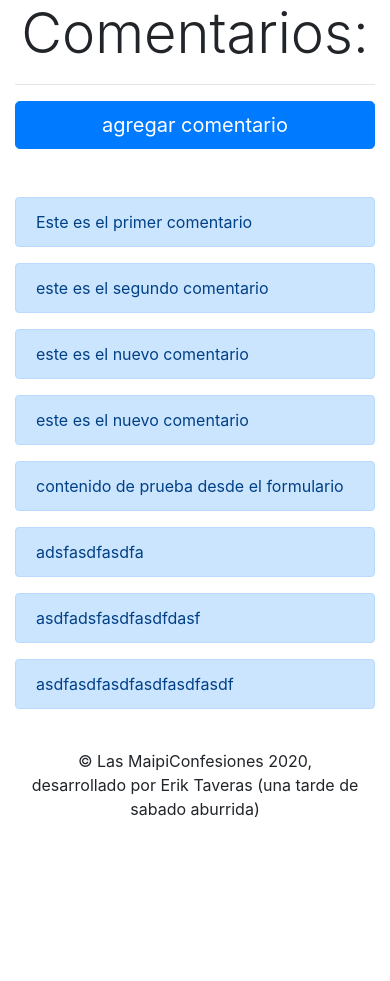
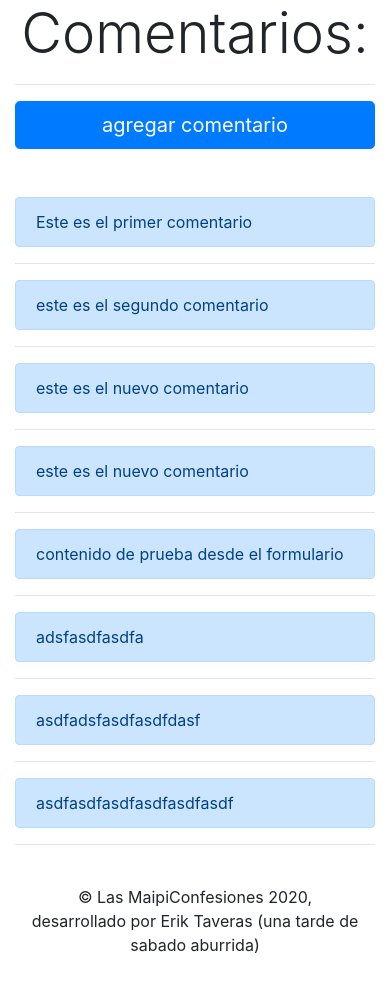
Before and after one commit to eriktaveras/confesiones, a Django app: page /confesion/1 in a window 390 px wide. Shown: the part 813-1794 px from the top of the page. Before the commit the page ends 1630 px from the top, so only its background shows below. Run offline with Django 3.2, Linux system fonts and the light colour scheme; data comes from the database, SQL or seed files in the repository; some libraries are stand-ins or nearby versions.

Commit message:
algunos detalles responsive

```diff
--- a/confesion/templates/base.html
+++ b/confesion/templates/base.html
@@ -16,11 +16,14 @@
 
     <!-- Custom styles for this template -->
     <link href="{% static 'css/narrow-jumbotron.css" rel="stylesheet'%}">
+
+
   </head>
 
   <body>
 
-    <div class="container">
+
+    <div class="container-fluid">
       <div class="header clearfix">
         <nav>
           <ul class="nav nav-pills float-right">
@@ -58,7 +61,7 @@
     ================================================== -->
     <!-- Placed at the end of the document so the pages load faster -->
     <!-- IE10 viewport hack for Surface/desktop Windows 8 bug -->
-    <script src="{% static '/js/ie10-viewport-bug-workaround.js' %}"></script>
+    <script src="{% static 'js/ie10-viewport-bug-workaround.js' %}"></script>
 
 
 </body></html>
--- a/confesion/templates/confesion.html
+++ b/confesion/templates/confesion.html
@@ -18,12 +18,25 @@
 <a href="{% url 'comentario' id=confesion.id %}" class="btn btn-primary btn-lg btn-block" role="button">agregar comentario</a>
 <br>
 <br>
+<style type='text/css'>
+
+tr:nth-child(odd) {
+    background-color:#f2f2f2;
+}
+tr:nth-child(even) {
+    background-color:#fbfbfb;
+}
+
+</style>
 {% for comentario in confesion.comentario.all  %}
+
 <div class="alert alert-primary" role="alert">
+
 
  {{comentario.contenido}}
 
 </div>
+<hr>
 {% endfor %}
 
 
--- a/confesion/templates/home.html
+++ b/confesion/templates/home.html
@@ -3,7 +3,7 @@
 <div class="jumbotron">
         <h1 class="display-5">Necesitas Confesarte? </h1>
         <p class="lead">Esta es una pagina de prueba creada en python usando el framework Django emulando esas paginas en las cuales la gente se confesaba de manera anonima y sin ser victimas de prejuicios, pero sintiendo esa liberacion de haber dicho al mundo un secreto. </p>
-        <p><a class="btn btn-lg btn-success" href="confesion/agregar_confesion/" role="button">Confiesate Fatal! </a></p>
+        <p><a class="btn btn-lg btn-primary" href="confesion/agregar_confesion/" role="button">Confiesate Fatal! </a></p>
       </div>
 <center>
  <h1 class='display-3'>ultimas confesiones</h1>
```
